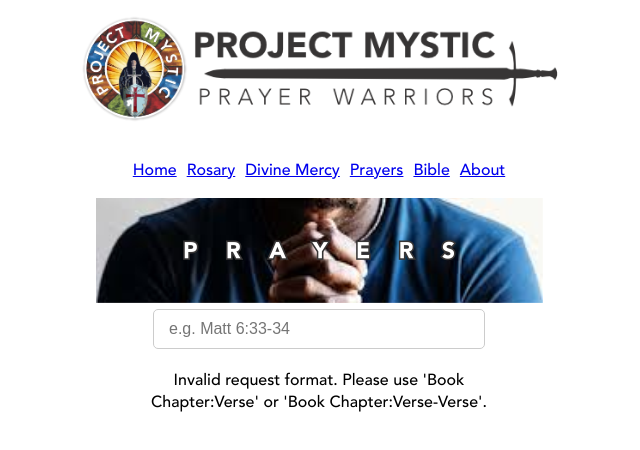
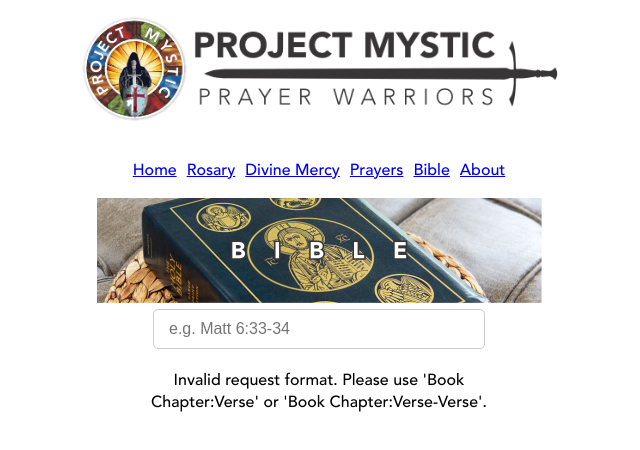
Before and after one commit to servant-savio/mystic, a React (Create React App) app: page /mystic/bible in a window 1280 px wide. Shown: the top 450 px of the page, without its empty margins (321-961 px from the left). Built offline with nearby package versions, Linux system fonts and the light colour scheme.

Commit message:
Bible header

```diff
--- a/src/BibleSearch.js
+++ b/src/BibleSearch.js
@@ -1,5 +1,5 @@
 import React, { useState } from 'react';
-import prayersHeader from './images/prayers-header.png';
+import bibleHeader from './images/bible-header.png';
 import bibleData from './data/new-testament.json';
 
 const Prayers = () => {
@@ -140,7 +140,7 @@ const Prayers = () => {
 
   return (
     <div>
-      <img src={prayersHeader} alt="Bible Search"/>
+      <img src={bibleHeader} alt="Bible Search"/>
       <div>
         <input className='searchBox'
           type="text"
```
Also changed, not shown: src/images/bible-header.png (added).
